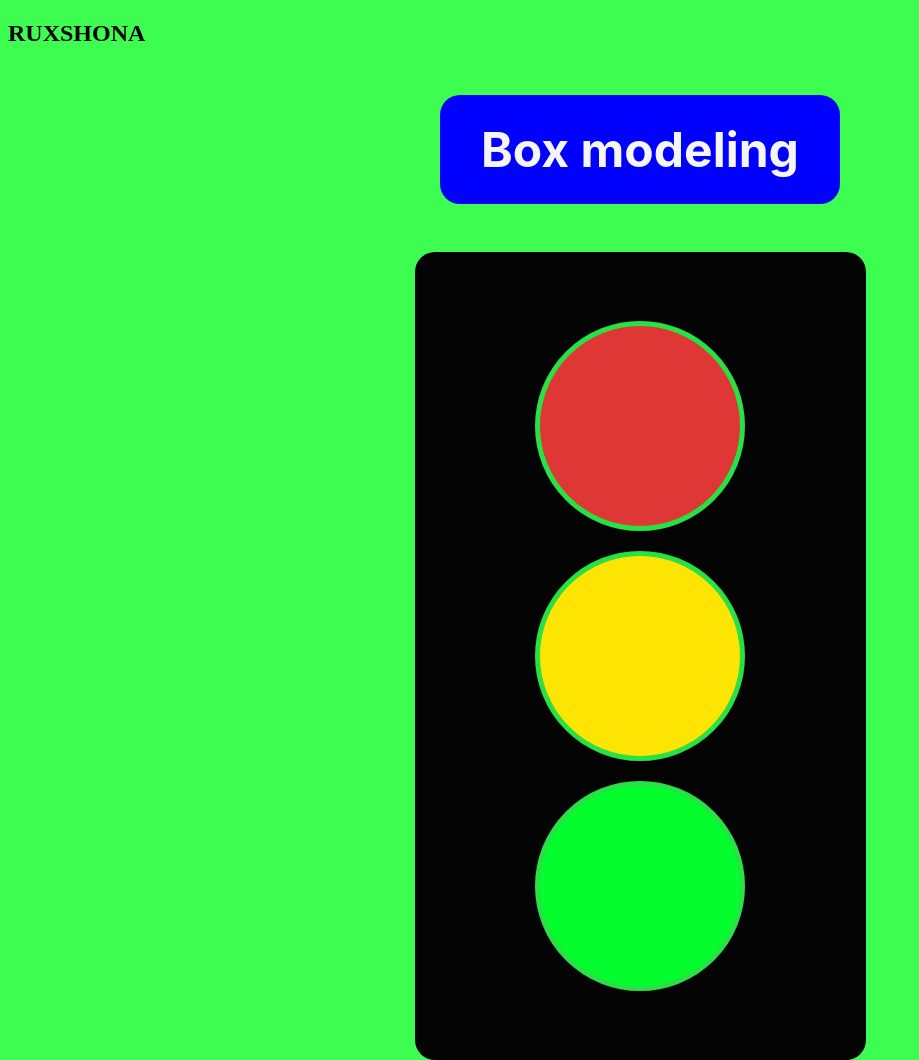
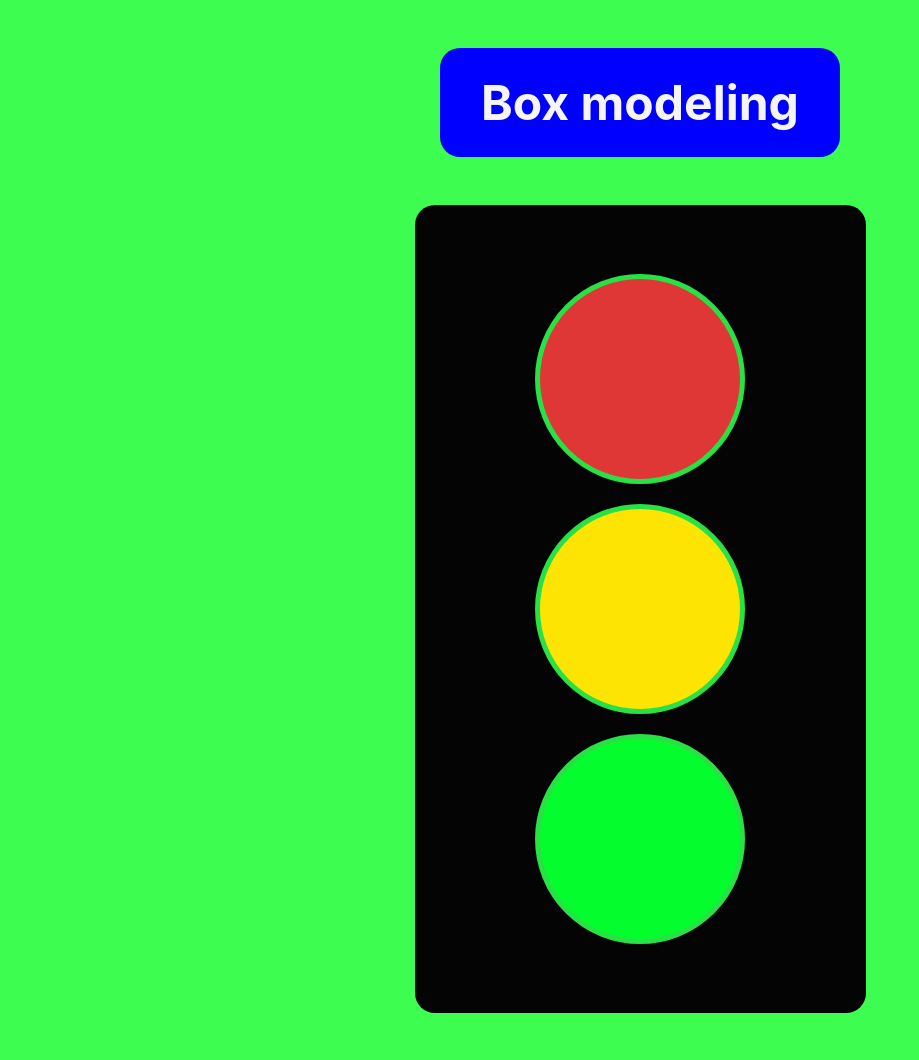
Before and after one commit to ruxshona2009/BoxModeling, a plain HTML site: page index.html in a window 1280 px wide. Shown: the whole page, without its empty margins (0-919 px from the left). After the commit the page ends 1021 px from the top, so only its background shows below. Drawn offline with Linux system fonts and the light colour scheme.

Commit message:
ruhshona

```diff
--- a/index.html
+++ b/index.html
@@ -9,7 +9,7 @@
 <body>
 
 
-    <h2>RUXSHONA</h2>
+
 
     <div class="box_main">
         <p class="box">
```
